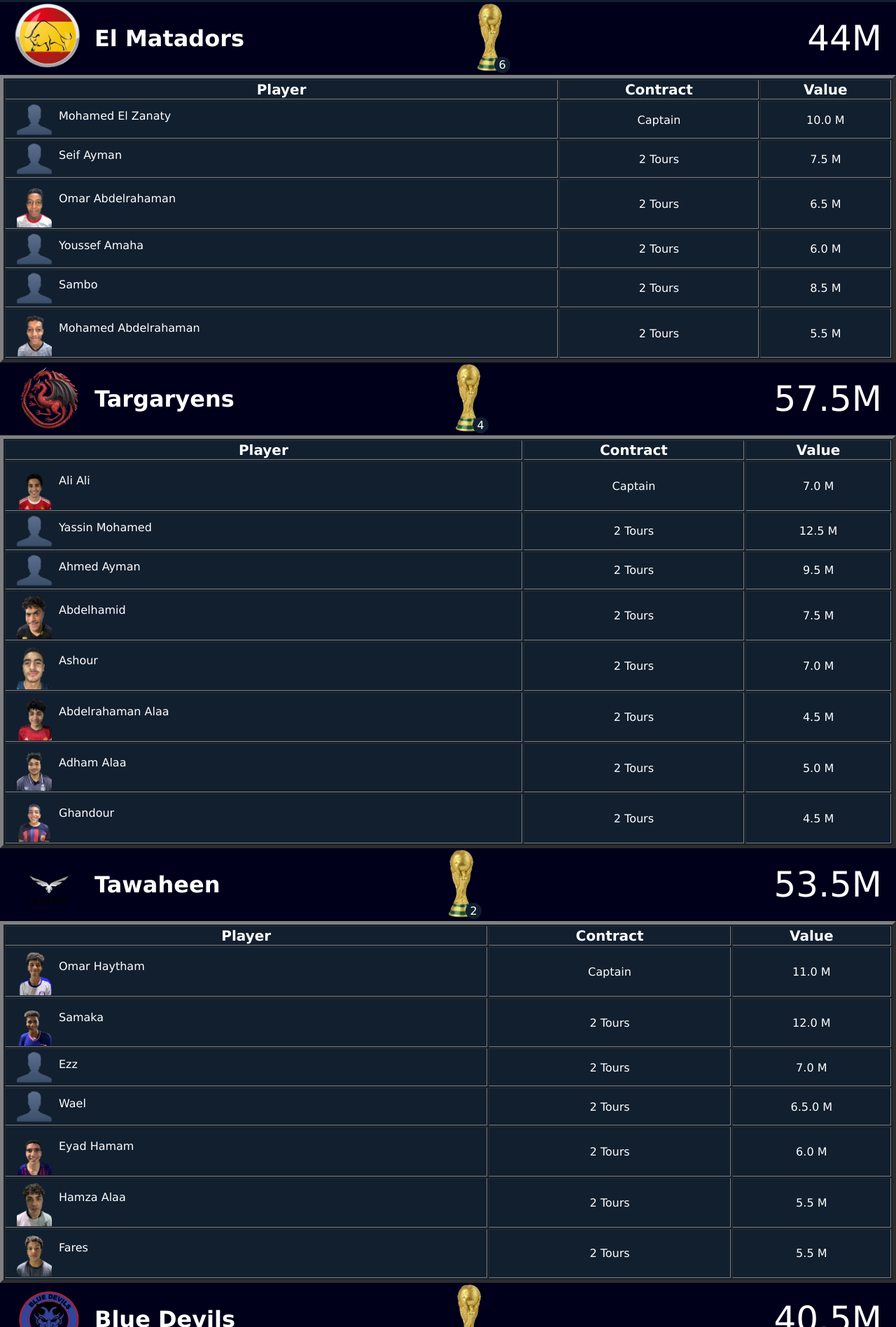
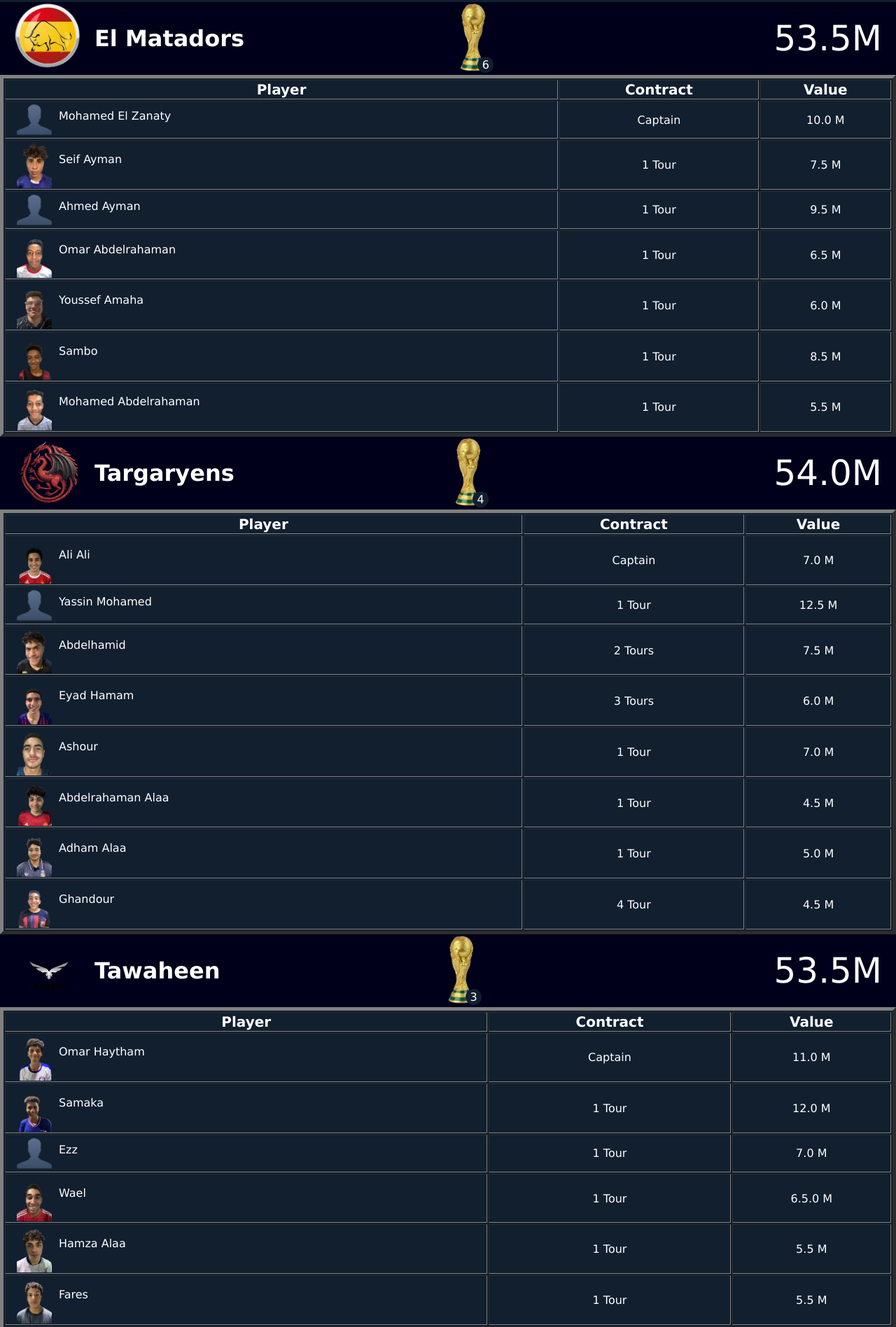
Before and after one commit to yassinashour/goats, a plain HTML site: page teams.html in a window 1280 px wide. Shown: the part 457-2353 px from the top of the page at 70% size. Drawn offline with Linux system fonts and the light colour scheme; a web font is replaced by a local one.

Commit message:
Update teams.html

```diff
--- a/teams.html
+++ b/teams.html
@@ -41,7 +41,7 @@
                     <img src="IMG/world-removebg-preview.png" class="cup">
                     <span>6</span>
                 </div>
-                <p class="price">44M</p>
+                <p class="price">53.5M</p>
             </div>
             <table border="5px">
                 <tr>
@@ -58,32 +58,38 @@
                 </tr>
                 <tr>
 
-                    <td class="tdiv"><img src="playersimg/unkwon.png" class="tdimg"><div class="namepr"><p>seif ayman</p><p></p></div></td>
-                    <td>2 tours</td>
+                    <td class="tdiv"><img src="playersimg/seifayman.png" class="tdimg"><div class="namepr"><p>seif ayman</p><p></p></div></td>
+                    <td>1 tour</td>
                     <td>7.5 m</td>
                 </tr>
                 <tr>
 
+                    <td class="tdiv"><img src="playersimg/unkwon.png" class="tdimg"><div class="namepr"><p>ahmed ayman</p><p></p></div></td>
+                    <td>1 tour</td>
+                    <td>9.5 m</td>
+                </tr>
+                <tr>
+
                     <td class="tdiv"><img src="playersimg/omarabdelrahman.png" class="tdimg"><div class="namepr"><p>omar abdelrahaman</p><p></p></div></td>
-                    <td>2 tours</td>
+                    <td>1 tour</td>
                     <td>6.5 m</td>
                 </tr>
                 <tr>
 
-                    <td class="tdiv"><img src="playersimg/unkwon.png" class="tdimg"><div class="namepr"><p>youssef amaha</p><p></p></div></td>
-                    <td>2 tours</td>
+                    <td class="tdiv"><img src="playersimg/amaha.png" class="tdimg"><div class="namepr"><p>youssef amaha</p><p></p></div></td>
+                    <td>1 tour</td>
                     <td>6.0 m</td>
                 </tr>
                 <tr>
 
-                    <td class="tdiv"><img src="playersimg/unkwon.png" class="tdimg"><div class="namepr"><p>sambo</p><p></p></div></td>
-                    <td>2 tours</td>
+                    <td class="tdiv"><img src="playersimg/sambo.png" class="tdimg"><div class="namepr"><p>sambo</p><p></p></div></td>
+                    <td>1 tour</td>
                     <td>8.5 m</td>
                 </tr>
                 <tr>
 
                     <td class="tdiv"><img src="playersimg/moabdelrahman.png" class="tdimg"><div class="namepr"><p>mohamed abdelrahaman</p><p></p></div></td>
-                    <td>2 tours</td>
+                    <td>1 tour</td>
                     <td>5.5 m</td>
                 </tr>
 
@@ -119,25 +125,25 @@
                 <tr>
                     <td>center midfield</td>
                     <td class="tdiv"><img src="IMG/362905-1716741636.webp" class="tdimg"><div class="namepr"><p>hamido</p><p></p></div></td>
-                    <td>2 tours</td>
+                    <td>1 tour</td>
                     <td>5.0 m</td>
                 </tr>
                 <tr>
                     <td>striker</td>
                     <td class="tdiv"><img src="IMG/362905-1716741636.webp" class="tdimg"><div class="namepr"><p>youssef karkora</p><p></p></div></td>
-                    <td>2 tours</td>
+                    <td>1 tour</td>
                     <td>5.5 m</td>
                 </tr>
                 <tr>
                     <td>center back</td>
                     <td class="tdiv"><img src="IMG/362905-1716741636.webp" class="tdimg"><div class="namepr"><p>ashour</p><p></p></div></td>
-                    <td>2 tours</td>
+                    <td>1 tour</td>
                     <td>5.0 m</td>
                 </tr>
                 <tr>
                     <td>goalkeeper</td>
                     <td class="tdiv"><img src="IMG/362905-1716741636.webp" class="tdimg"><div class="namepr"><p>adham</p><p></p></div></td>
-                    <td>2 tours</td>
+                    <td>1 tour</td>
                     <td>4.5 m</td>
                 </tr>
 
@@ -156,7 +162,7 @@
                     <img src="IMG/world-removebg-preview.png" class="cup">
                     <span>4</span>
                 </div>
-                <p class="price">57.5M</p>
+                <p class="price">54.0M</p>
             </div>
             <table border="5px">
                 <tr>
@@ -174,14 +180,8 @@
                 <tr>
 
                     <td class="tdiv"><img src="playersimg/unkwon.png" class="tdimg"><div class="namepr"><p>yassin mohamed</p><p></p></div></td>
-                    <td>2 tours</td>
+                    <td>1 tour</td>
                     <td>12.5 m</td>
-                </tr>
-                <tr>
-
-                    <td class="tdiv"><img src="playersimg/unkwon.png" class="tdimg"><div class="namepr"><p>ahmed ayman</p><p></p></div></td>
-                    <td>2 tours</td>
-                    <td>9.5 m</td>
                 </tr>
                 <tr>
 
@@ -190,28 +190,33 @@
                     <td>7.5 m</td>
                 </tr>
                 <tr>
+                    <td class="tdiv"><img src="playersimg/eyad.png" class="tdimg"><div class="namepr"><p>eyad hamam</p><p></p></div></td>
+                    <td>3 tours</td>
+                    <td>6.0 m</td>
+                </tr>
+                <tr>
 
                     <td class="tdiv"><img src="playersimg/ashour.png" class="tdimg"><div class="namepr"><p>ashour</p><p></p></div></td>
-                    <td>2 tours</td>
+                    <td>1 tour</td>
                     <td>7.0 m</td>
                 </tr>
                 <tr>
 
                     <td class="tdiv"><img src="playersimg/apolo.png" class="tdimg"><div class="namepr"><p>abdelrahaman alaa</p><p></p></div></td>
-                    <td>2 tours</td>
+                    <td>1 tour</td>
                     <td>4.5 m</td>
                 </tr>
                 <tr>
 
                     <td class="tdiv"><img src="playersimg/adham.png" class="tdimg"><div class="namepr"><p>adham alaa</p><p></p></div></td>
-                    <td>2 tours</td>
+                    <td>1 tour</td>
                     <td>5.0 m</td>
                 </tr>
 
                 <tr>
 
                     <td class="tdiv"><img src="playersimg/ghandour.png" class="tdimg"><div class="namepr"><p>ghandour</p><p></p></div></td>
-                    <td>2 tours</td>
+                    <td>4 tour</td>
                     <td>4.5 m</td>
                 </tr>
 
@@ -228,7 +233,7 @@
                 </div>
                 <div class="world" >
                     <img src="IMG/world-removebg-preview.png" class="cup">
-                    <span>2</span>
+                    <span>3</span>
                 </div>
                 <p class="price">53.5M</p>
             </div>
@@ -248,37 +253,31 @@
                 <tr>
 
                     <td class="tdiv"><img src="playersimg/samaka.png" class="tdimg"><div class="namepr"><p>samaka</p><p></p></div></td>
-                    <td>2 tours</td>
+                    <td>1 tour</td>
                     <td>12.0 m</td>
                 </tr>
                 <tr>
 
                     <td class="tdiv"><img src="playersimg/unkwon.png" class="tdimg"><div class="namepr"><p>ezz</p><p></p></div></td>
-                    <td>2 tours</td>
+                    <td>1 tour</td>
                     <td>7.0 m</td>
                 </tr>
                 <tr>
 
-                    <td class="tdiv"><img src="playersimg/unkwon.png" class="tdimg"><div class="namepr"><p>wael</p><p></p></div></td>
-                    <td>2 tours</td>
+                    <td class="tdiv"><img src="playersimg/wael.png" class="tdimg"><div class="namepr"><p>wael</p><p></p></div></td>
+                    <td>1 tour</td>
                     <td>6.5.0 m</td>
                 </tr>
                 <tr>
 
-                    <td class="tdiv"><img src="playersimg/eyad.png" class="tdimg"><div class="namepr"><p>eyad hamam</p><p></p></div></td>
-                    <td>2 tours</td>
-                    <td>6.0 m</td>
-                </tr>
-                <tr>
-
                     <td class="tdiv"><img src="playersimg/hamza.png" class="tdimg"><div class="namepr"><p>hamza alaa</p><p></p></div></td>
-                    <td>2 tours</td>
+                    <td>1 tour</td>
                     <td>5.5 m</td>
                 </tr>
                 <tr>
 
                     <td class="tdiv"><img src="playersimg/fares.png" class="tdimg"><div class="namepr"><p>fares</p><p></p></div></td>
-                    <td>2 tours</td>
+                    <td>1 tour</td>
                     <td>5.5 m</td>
                 </tr>
 
@@ -315,31 +314,31 @@
                 <tr>
 
                     <td class="tdiv"><img src="playersimg/omarahmed.png" class="tdimg"><div class="namepr"><p>omar ahmed</p><p></p></div></td>
-                    <td>2 tours</td>
+                    <td>1 tour</td>
                     <td>8.0 m</td>
                 </tr>
                 <tr>
 
                     <td class="tdiv"><img src="playersimg/amen.png" class="tdimg"><div class="namepr"><p>amen</p><p></p></div></td>
-                    <td>2 tours</td>
+                    <td>1 tour</td>
                     <td>7.5 m</td>
                 </tr>
                 <tr>
 
                     <td class="tdiv"><img src="playersimg/belal.png" class="tdimg"><div class="namepr"><p>belal</p><p></p></div></td>
-                    <td>2 tours</td>
+                    <td>1 tour</td>
                     <td>5.0 m</td>
                 </tr>
                 <tr>
 
-                    <td class="tdiv"><img src="playersimg/unkwon.png" class="tdimg"><div class="namepr"><p>shark</p><p></p></div></td>
-                    <td>2 tours</td>
+                    <td class="tdiv"><img src="playersimg/shark.png" class="tdimg"><div class="namepr"><p>shark</p><p></p></div></td>
+                    <td>1 tour</td>
                     <td>6.5 m</td>
                 </tr>
                 <tr>
 
-                    <td class="tdiv"><img src="playersimg/unkwon.png" class="tdimg"><div class="namepr"><p>ziad hatem</p><p></p></div></td>
-                    <td>2 tours</td>
+                    <td class="tdiv"><img src="playersimg/ziad.png" class="tdimg"><div class="namepr"><p>ziad hatem</p><p></p></div></td>
+                    <td>1 tour</td>
                     <td>6.0 m</td>
                 </tr>
 
```
